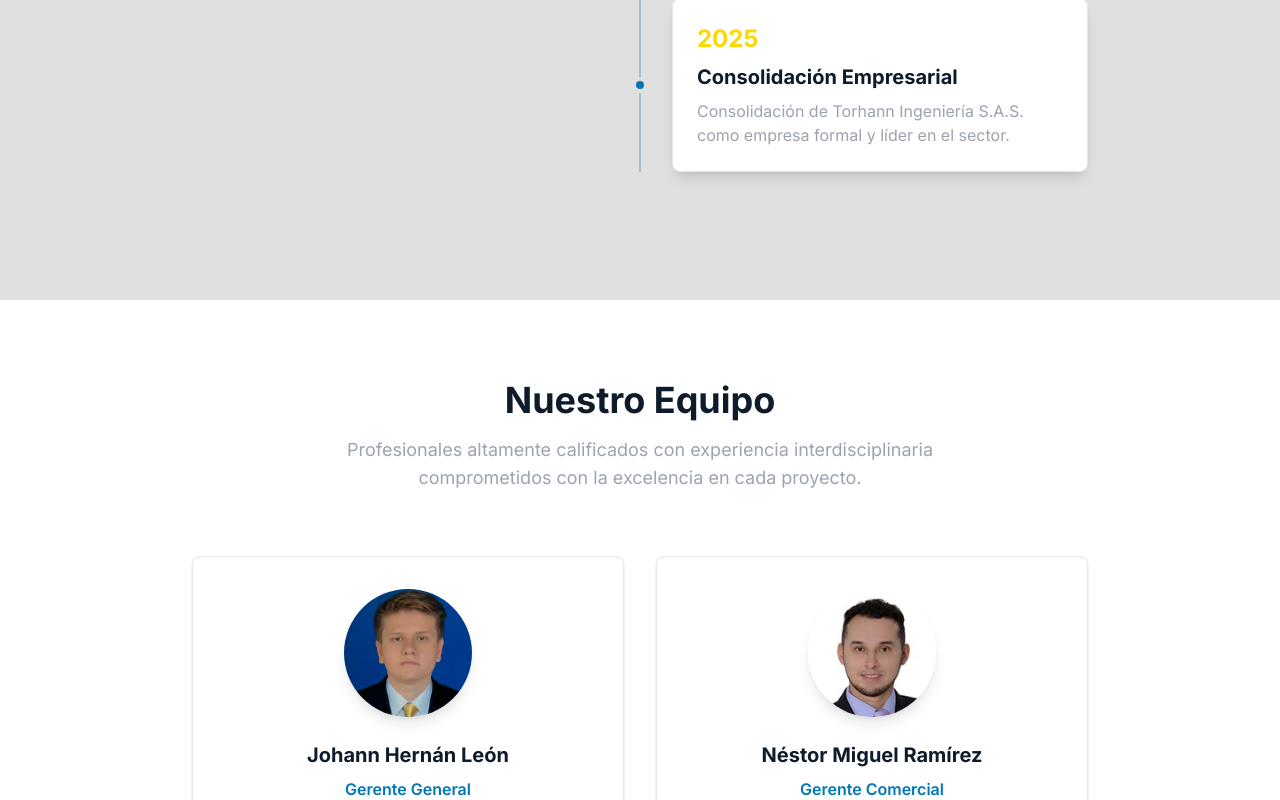
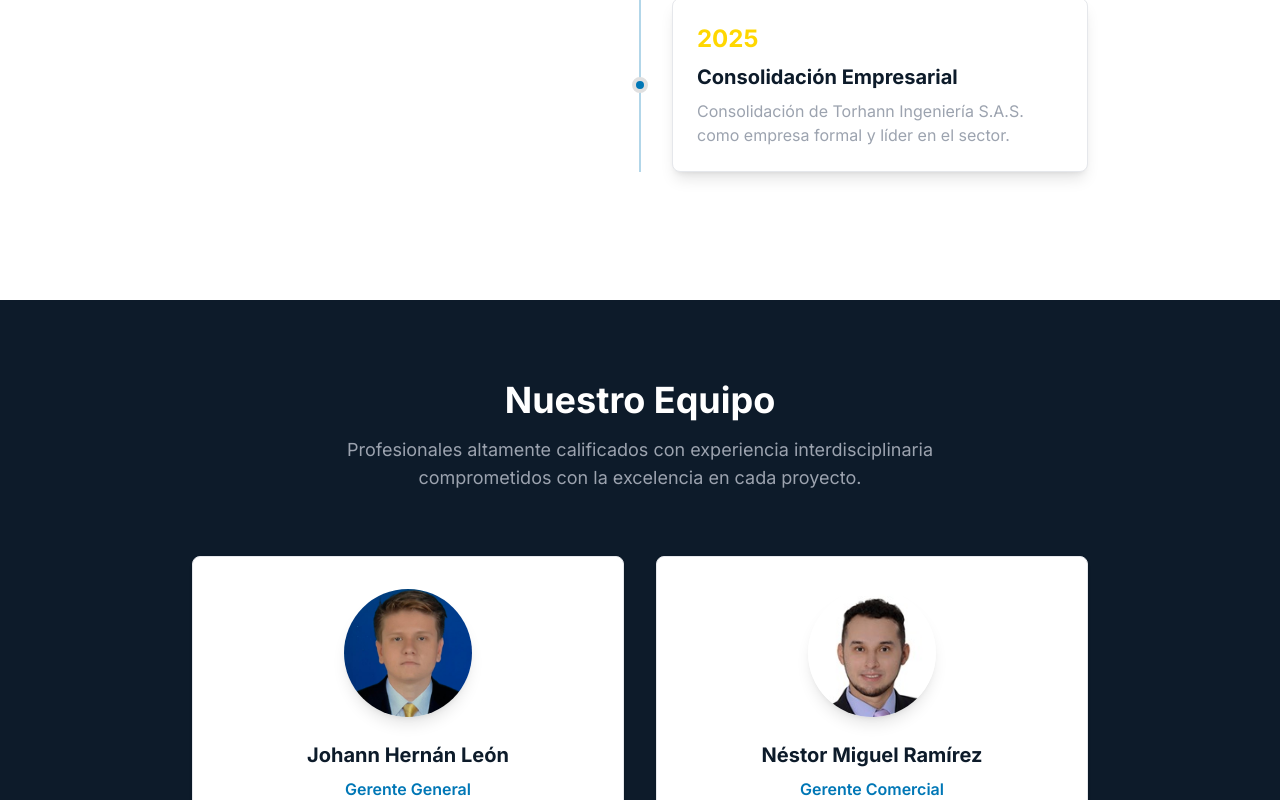
Before and after one commit to StiviMoon/landing-th, a Next.js app: page / in a window 1280 px wide. Shown: the part 5383-6183 px from the top of the page. Built offline with nearby package versions, Linux system fonts and the light colour scheme.

Commit message:
Update background colors in Team and Timeline components for improved visual consistency

```diff
--- a/components/Team.tsx
+++ b/components/Team.tsx
@@ -19,10 +19,10 @@ export default function Team() {
   ]
 
   return (
-    <section id="equipo" className="py-20 bg-light">
+    <section id="equipo" className="py-20 bg-primary">
       <div className="container mx-auto px-4">
         <div className="text-center mb-16">
-          <h2 className="text-3xl md:text-4xl font-bold text-primary mb-4">Nuestro Equipo</h2>
+          <h2 className="text-3xl md:text-4xl font-bold text-light mb-4">Nuestro Equipo</h2>
           <p className="text-lg text-muted-foreground max-w-2xl mx-auto">
             Profesionales altamente calificados con experiencia interdisciplinaria comprometidos con la excelencia en
             cada proyecto.
--- a/components/Timeline.tsx
+++ b/components/Timeline.tsx
@@ -33,7 +33,7 @@ export default function Timeline() {
   ]
 
   return (
-    <section className="py-20 bg-surface overflow-hidden">
+    <section className="py-20 bg-white overflow-hidden">
       <div className="container mx-auto px-4">
         <div className="text-center mb-16">
           <h2 className="text-3xl md:text-4xl font-bold text-primary mb-4">Nuestra Trayectoria</h2>
```
